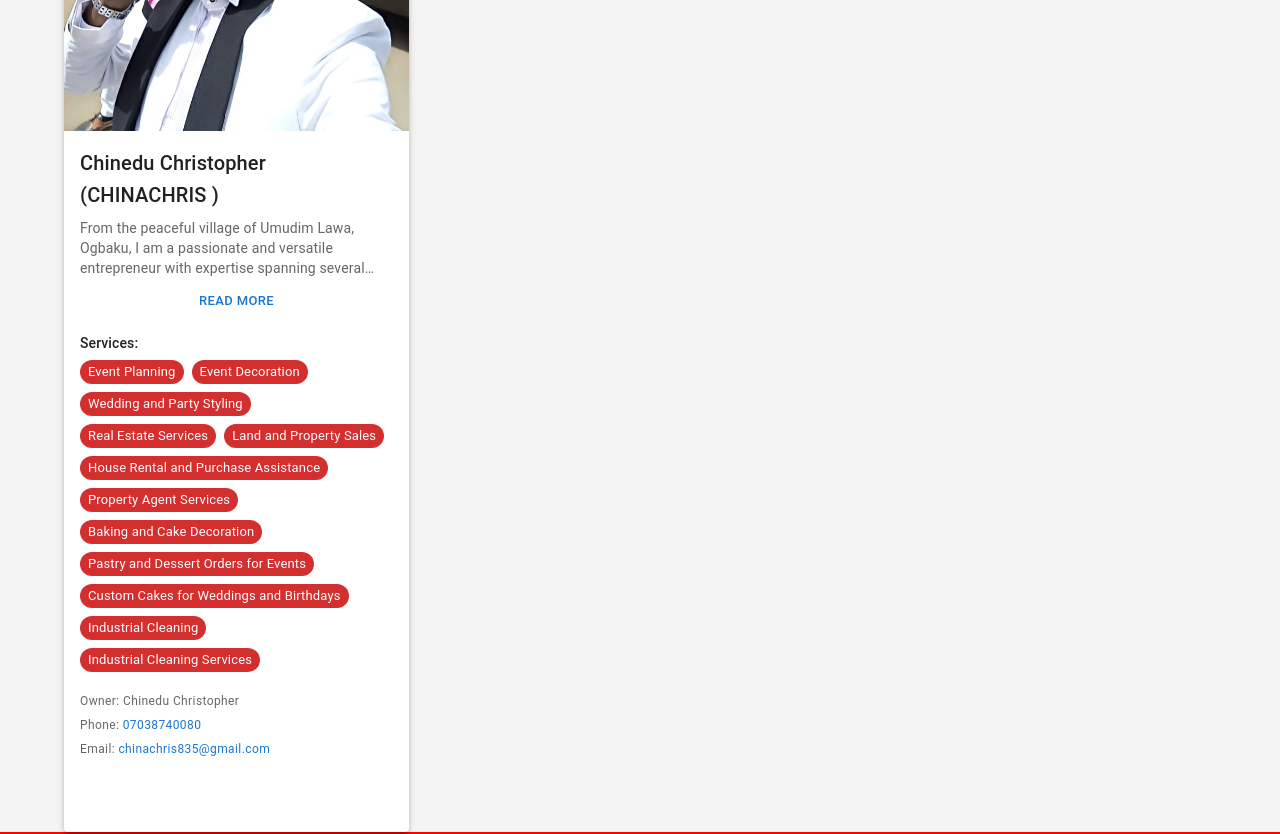
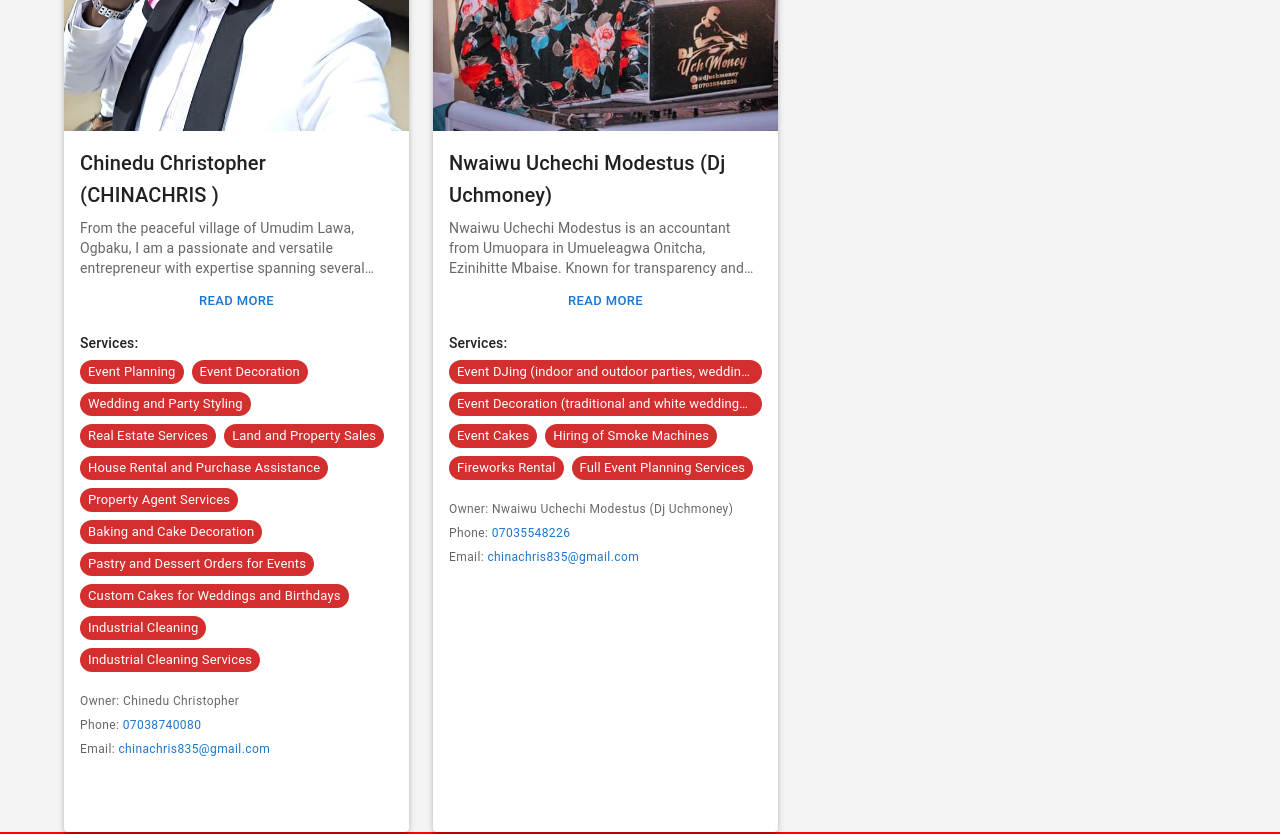
Before and after one commit to mutiu4luv/sabi-brothers-club-business-album, a React (Vite) app: page / in a window 1280 px wide. Shown: the part 2720-3554 px from the top of the page. Built offline with nearby package versions, Linux system fonts and the light colour scheme; some icons are missing.

Commit message:
businesscard

```diff
--- a/src/component/landingPage/BusinessCard.jsx
+++ b/src/component/landingPage/BusinessCard.jsx
@@ -30,6 +30,7 @@ import edu from "../../assets/edu.jpg";
 import kendo from "../../assets/kendo.jpeg";
 import ezeke from "../../assets/ezeke.jpeg";
 import chinachris from "../../assets/chinachris.jpeg";
+import uch from "../../assets/uch.jpeg";
 
 const BusinessCard = () => {
   const [search, setSearch] = useState("");
@@ -132,7 +133,8 @@ const BusinessCard = () => {
       ],
       phone: "08136454460",
       email: "surv.edu@gmail.com",
-      whatsapp: "08136454460",
+      whatsapp: "+2348136454460",
+      facebook: "https://www.facebook.com/share/1VwotXZ5R1/",
     },
     {
       id: 5,
@@ -203,6 +205,26 @@ const BusinessCard = () => {
       email: "chinachris835@gmail.com",
       facebook: "https://m.facebook.com/chinachris.christopher/",
       whatsapp: "+2347038740080",
+    },
+    {
+      id: 8,
+      name: "Nwaiwu Uchechi Modestus (Dj Uchmoney) ",
+      description:
+        "Nwaiwu Uchechi Modestus is an accountant from Umuopara in Umueleagwa Onitcha, Ezinihitte Mbaise. Known for transparency and integrity, I approach every client and event with honesty and dedication. With a strong background in entrepreneurship, ethics, and professionalism, I deliver efficient and accurate services even under pressure. I treat every event as if it were my own, ensuring the highest level of satisfaction for my clients. My services include: 1) Event DJing for indoor and outdoor parties, weddings, birthdays, burials, housewarmings, etc. 2) Event decoration for traditional and white weddings, birthdays, engagements, burials, and housewarmings. 3) Custom event cakes. 4) Hiring of smoke machines and fireworks to add excitement to events. 5) Full event planning for clients who prefer a hands-off experience.",
+      owner: "Nwaiwu Uchechi Modestus (Dj Uchmoney)",
+      image: uch,
+      services: [
+        "Event DJing (indoor and outdoor parties, weddings, birthdays, burials, housewarmings)",
+        "Event Decoration (traditional and white weddings, birthdays, engagements, burials, housewarmings)",
+        "Event Cakes",
+        "Hiring of Smoke Machines",
+        "Fireworks Rental",
+        "Full Event Planning Services",
+      ],
+      phone: "07035548226 ",
+      email: "chinachris835@gmail.com",
+      facebook: "https://m.facebook.com/nwaiwu.uchmoney/",
+      whatsapp: "+2347035548226",
     },
   ];
 
```
Also changed, not shown: src/assets/uch.jpeg (added).
